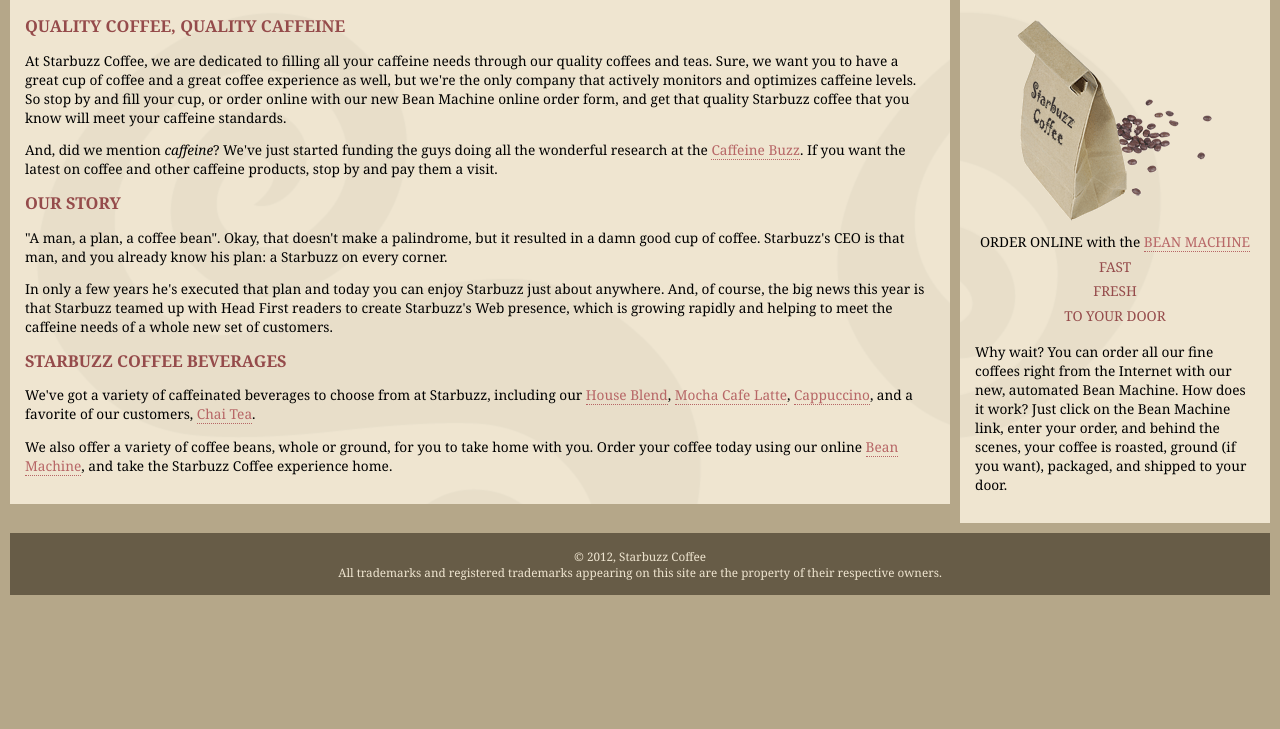
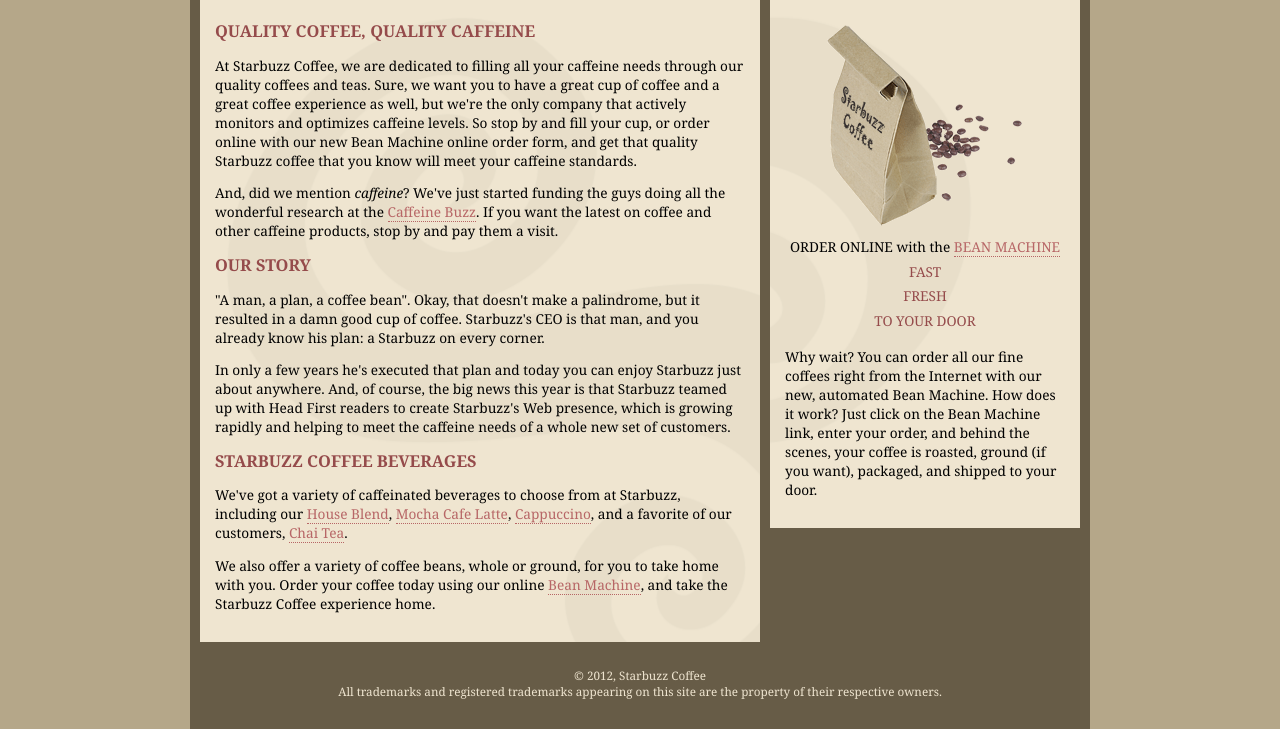
Before and after one commit to zll1005/starbuzz, a plain HTML site: page index.html in a window 1280 px wide. Shown: the part 139-868 px from the top of the page. Before the commit the page ends 800 px from the top, so only its background shows below. Drawn offline with Linux system fonts and the light colour scheme.

Commit message:
冻结凝胶

```diff
--- a/index.html
+++ b/index.html
@@ -7,10 +7,12 @@
   </head>
 
   <body>
-    <div id="header">
+    <div class="allcontent">
+      <div class="header">
       <img src="images/header.gif" alt="Starbuzz Coffee header image">
-    </div>
-    <div id="sidebar">
+      </div>
+
+    <div class="sidebar">
       <p class="beanheading">
         <img src="images/bag.gif" alt="Bean Machine bag">
         <br>
@@ -32,9 +34,7 @@
       </p>
     </div>
 
-
-
-    <div id="main">
+    <div class="main">
       <h1>QUALITY COFFEE, QUALITY CAFFEINE</h1>
       <p>
         At Starbuzz Coffee, we are dedicated to filling all your  caffeine needs through our
@@ -81,11 +81,13 @@
       </p>
     </div>
 
-    <div id="footer">
+
+    <div class="footer">
       &copy; 2012, Starbuzz Coffee
       <br>
       All trademarks and registered trademarks appearing on
       this site are the property of their respective owners.
     </div>
+    </div>
   </body>
 </html>
--- a/starbuzz.css
+++ b/starbuzz.css
@@ -5,20 +5,20 @@
   margin:           0px;
 }
 
-#header {
+.header {
   background-color: #675c47;
   margin:           10px;
   height:           108px;
 }
 
-#main {
+.main {
   background:       #efe5d0 url(images/background.gif) top left;
   font-size:        105%;
   padding:          15px;
   margin:           0px 330px 10px 10px;
 }
 
-#sidebar {
+.sidebar {
   background:       #efe5d0 url(images/background.gif) bottom right;
   font-size:        105%;
   padding:          15px;
@@ -27,7 +27,7 @@
   float:            right;
 }
 
-#footer {
+.footer {
   background-color: #675c47;
   color:            #efe5d0;
   text-align:       center;
@@ -59,3 +59,11 @@
   text-decoration:  none;
   border-bottom:    thin dotted #675c47;
 }
+.allcontent {
+  width: 900px;
+  padding-top: 5px;
+  padding-bottom: 5px;
+  background-color: #675c47;
+  margin-left: auto;
+  margin-right: auto;
+}
```
